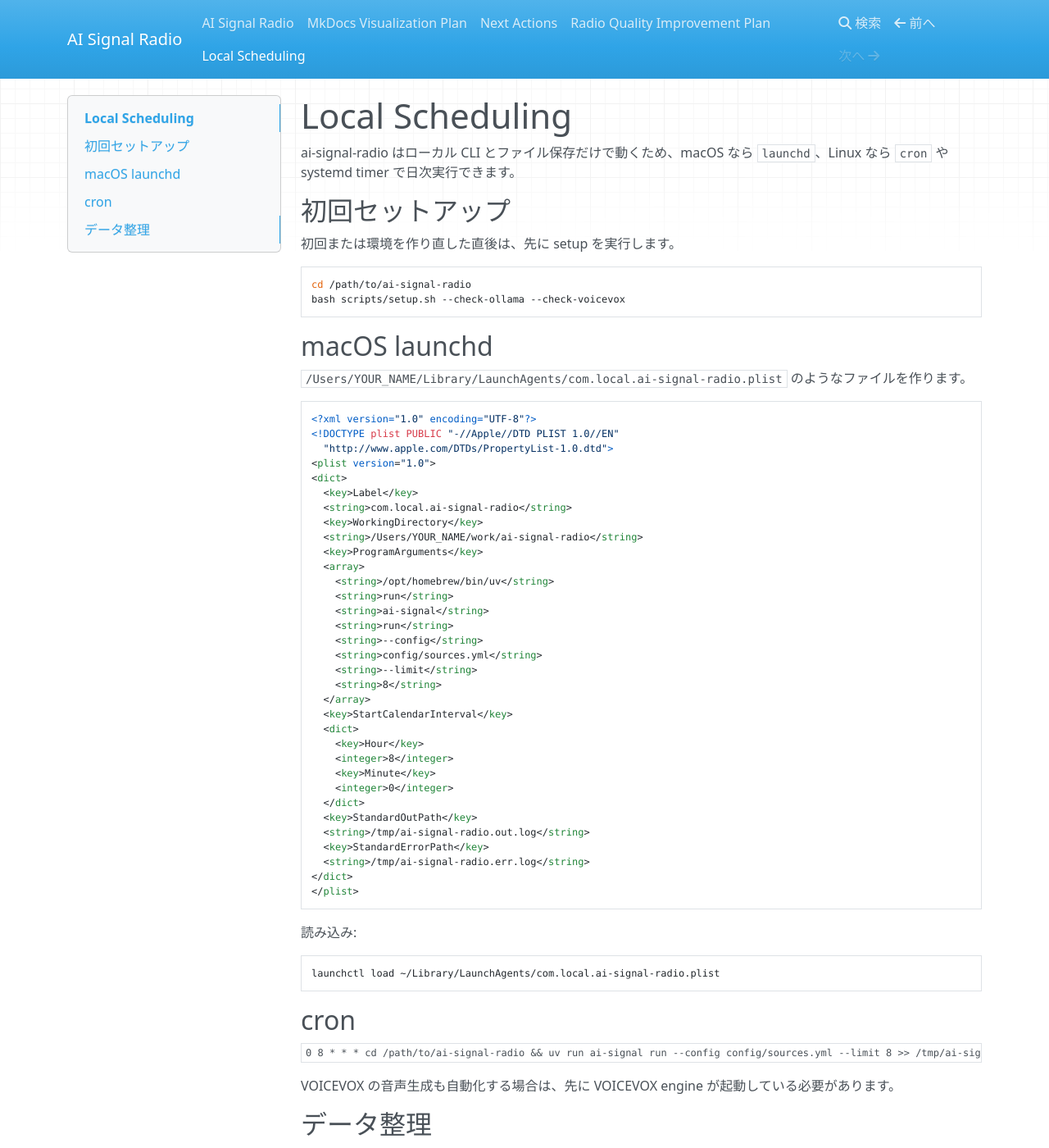
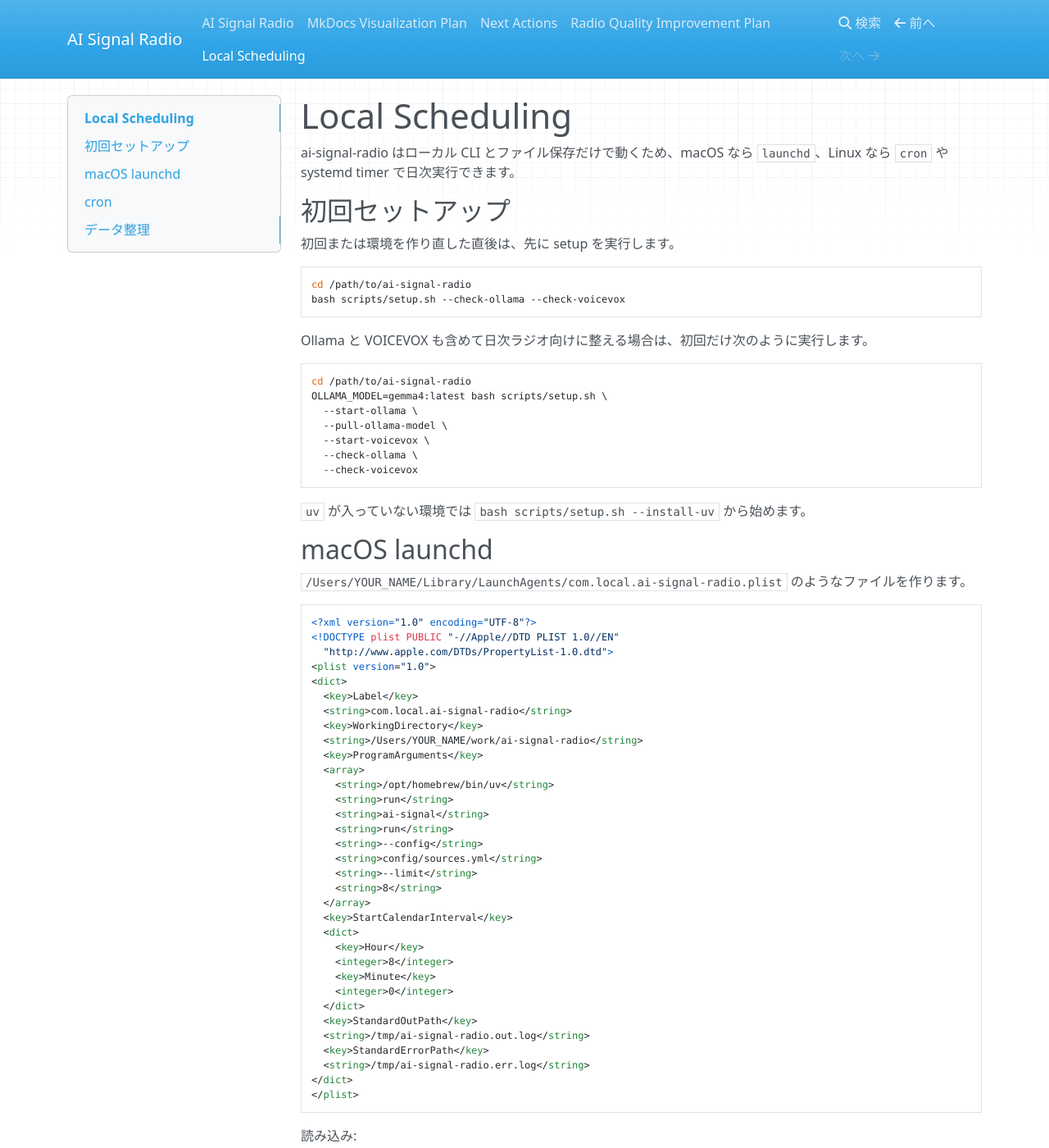
Before and after one commit to kino-6/ai-signal-radio, an MkDocs documentation site: the page built from docs/SCHEDULING.md, in a window 1280 px wide and 1400 px high. Shown: the whole window at 82% size. Built offline with MkDocs 1.6.1, drawn with Linux system fonts in a browser that asks for light colours; nearby versions of some CDN libraries; some of the changed text lies outside the part shown.

Commit message:
Expand local setup workflow

````diff
--- a/docs/SCHEDULING.md
+++ b/docs/SCHEDULING.md
@@ -10,6 +10,20 @@ ai-signal-radio はローカル CLI とファイル保存だけで動くため
 cd /path/to/ai-signal-radio
 bash scripts/setup.sh --check-ollama --check-voicevox
 ```
+
+Ollama と VOICEVOX も含めて日次ラジオ向けに整える場合は、初回だけ次のように実行します。
+
+```bash
+cd /path/to/ai-signal-radio
+OLLAMA_MODEL=gemma4:latest bash scripts/setup.sh \
+  --start-ollama \
+  --pull-ollama-model \
+  --start-voicevox \
+  --check-ollama \
+  --check-voicevox
+```
+
+`uv` が入っていない環境では `bash scripts/setup.sh --install-uv` から始めます。
 
 ## macOS launchd
 
@@ -63,7 +77,7 @@ launchctl load ~/Library/LaunchAgents/com.local.ai-signal-radio.plist
 0 8 * * * cd /path/to/ai-signal-radio && uv run ai-signal run --config config/sources.yml --limit 8 >> /tmp/ai-signal-radio.log 2>&1
 ```
 
-VOICEVOX の音声生成も自動化する場合は、先に VOICEVOX engine が起動している必要があります。
+VOICEVOX の音声生成も自動化する場合は、先に VOICEVOX engine が起動している必要があります。手動運用なら `bash scripts/best-current-run.sh` が VOICEVOX 音声生成と自動再生までまとめて実行します。
 
 ## データ整理
 
````
Also changed, not shown: README.md (+22 -3 lines), docs/NEXT_ACTIONS.md (+1 -0 lines), 1 other file.
